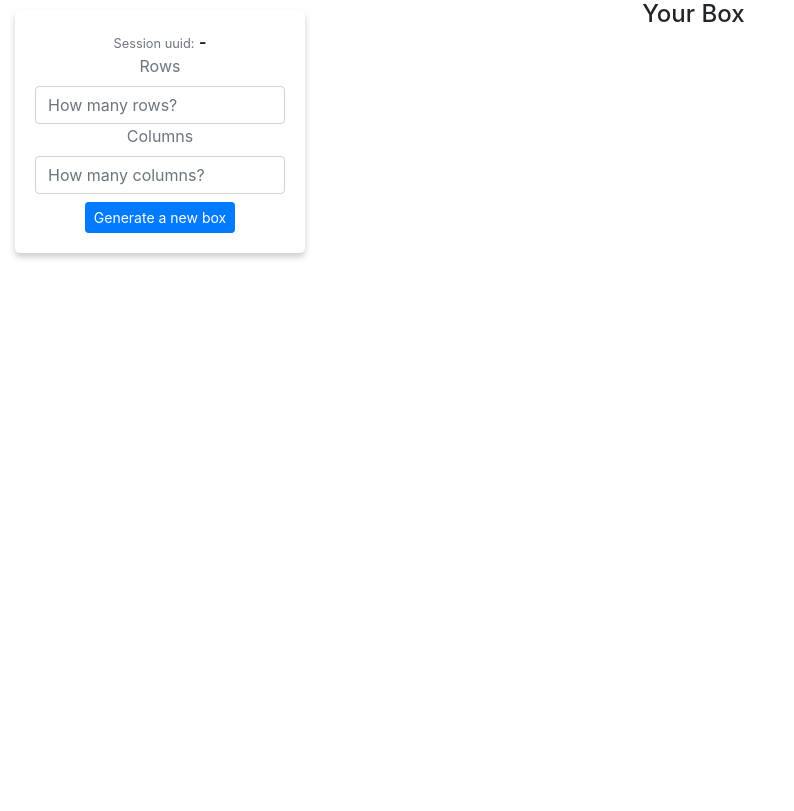
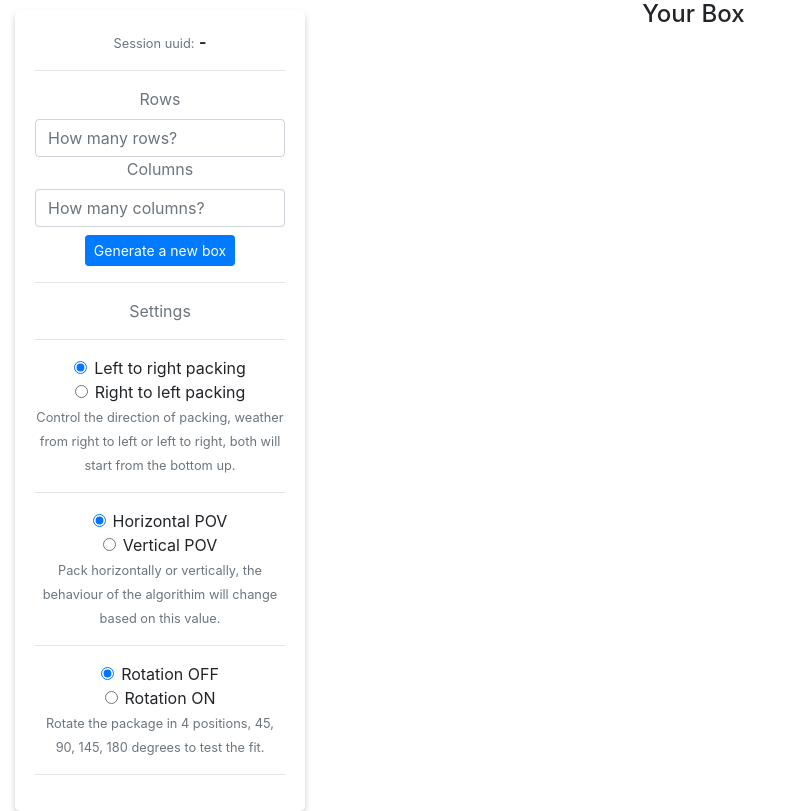
Before and after one commit to waseem-hamoolaila/alpha-augmented, a Django app: page /render-box/ in a window 1280 px wide. Shown: the whole page, without its empty margins (0-794 px from the left). Before the commit the page ends 259 px from the top, so only its background shows below. Run offline with Django 4.2, Linux system fonts and the light colour scheme; some libraries are stand-ins or nearby versions.

Commit message:
add settings

```diff
--- a/main/forms.py
+++ b/main/forms.py
@@ -2,6 +2,7 @@ from typing import Any, Dict
 from django import forms
 
 from .models import Session
+from processor.helpers import get_package_from_list
 
 
 class RenderBoxForm(forms.Form):
@@ -16,8 +17,8 @@ class RenderBoxForm(forms.Form):
         if not rows or not cols:
             raise forms.ValidationError("Both cols and rows are required to initial new box.")
 
-        if rows > 30 or cols > 30:
-            raise forms.ValidationError("30 is the max number for rows/cols")
+        if rows > 20 or cols > 20:
+            raise forms.ValidationError("20 is the max number for rows/cols")
 
     def initial_new_session(self):
         rows = self.cleaned_data.get("rows")
@@ -36,3 +37,40 @@ class RenderBoxForm(forms.Form):
 class PlacePackageForm(forms.Form):
     uuid = forms.UUIDField()
     package_id = forms.IntegerField()
+    rotation = forms.BooleanField(required=False)
+    rtl = forms.BooleanField(required=False)
+    vertical = forms.BooleanField(required=False)
+
+    session = None
+
+    def clean(self):
+        cleaned_data = self.cleaned_data
+
+        uuid = cleaned_data.get("uuid")
+        package_id = cleaned_data.get("package_id")
+
+        if not uuid:
+            raise forms.ValidationError("UUID is required, Please create a box and try again.")
+
+        try:
+            self.session = Session.objects.get(uuid=uuid)
+        except:
+            raise forms.ValidationError("UUID is not valid.")
+
+        if not get_package_from_list(identifier=package_id):
+            raise forms.ValidationError("Package id is not valid.")
+
+    def place(self):
+        rotation = self.cleaned_data.get("rotation")
+        rtl = self.cleaned_data.get("rtl")
+        vertical = self.cleaned_data.get("vertical")
+
+        result, new_matrix = self.session.place_package(self.cleaned_data.get("package_id"), rotation=rotation, rtl=rtl)
+
+        ctx = {
+            "result": result,
+            "box_matrix": new_matrix,
+            "uuid": self.cleaned_data.get("uuid"),
+        }
+
+        return ctx
--- a/main/urls.py
+++ b/main/urls.py
@@ -1,10 +1,11 @@
 from django.urls import path
 
-from .views import MainBoardView, RenderBoxView
+from .views import MainBoardView, RenderBoxView, PlacePackageView
 
 app_name = "main"
 
 urlpatterns = [
     path("", MainBoardView.as_view(), name="board"),
     path("render-box/", RenderBoxView.as_view(), name="render-box"),
+    path("place-package/", PlacePackageView.as_view(), name="place-package"),
 ]
--- a/templates/main/main_board.html
+++ b/templates/main/main_board.html
@@ -19,6 +19,7 @@
                 <div>
                     <small class="text-secondary">Session uuid:</small> <strong id="session-uuid-holder-id">-</strong>
                 </div>
+                <hr />
                 <label for="rows-input-id" class="text-secondary">Rows</label>
                 <input type="text"
                        name="rows"
@@ -32,6 +33,73 @@
                        class="form-control"
                        placeholder="How many columns?" />
                 <button class="btn btn-primary mt-2 btn-sm" id="render-box-btn">Generate a new box</button>
+                <hr />
+                <p class="text-secondary mt-2 mb-2">Settings</p>
+                <hr />
+                <div class="form-check">
+                    <input class="form-check-input"
+                           type="radio"
+                           name="rtl"
+                           value="false"
+                           checked
+                           id="ltr-input">
+                    <label class="form-check-label" for="ltr-input">Left to right packing</label>
+                </div>
+                <div class="form-check">
+                    <input class="form-check-input"
+                           type="radio"
+                           name="rtl"
+                           value="true"
+                           id="rtl-input">
+                    <label class="form-check-label" for="rtl-input">Right to left packing</label>
+                </div>
+                <small class="text-secondary">
+                    Control the direction of packing, weather from right to left or left to right, both will start
+                    from the bottom up.
+                </small>
+                <hr />
+                <div class="form-check">
+                    <input class="form-check-input"
+                           type="radio"
+                           name="vertical-pov"
+                           value="false"
+                           checked
+                           id="horizontal-input">
+                    <label class="form-check-label" for="horizontal-input">Horizontal POV</label>
+                </div>
+                <div class="form-check">
+                    <input class="form-check-input"
+                           type="radio"
+                           name="vertical-pov"
+                           value="true"
+                           id="vertical-input">
+                    <label class="form-check-label" for="vertical-input">Vertical POV</label>
+                </div>
+                <small class="text-secondary">
+                    Pack horizontally or vertically, the behaviour of the algorithim will change based on this value.
+                </small>
+                <hr />
+                <div class="form-check">
+                    <input class="form-check-input"
+                           type="radio"
+                           name="rotation"
+                           value="false"
+                           checked
+                           id="rotation-off-input">
+                    <label class="form-check-label" for="rotation-off-input">Rotation OFF</label>
+                </div>
+                <div class="form-check">
+                    <input class="form-check-input"
+                           type="radio"
+                           name="rotation"
+                           value="true"
+                           id="rotation-on-input">
+                    <label class="form-check-label" for="rotation-on-input">Rotation ON</label>
+                </div>
+                <small class="text-secondary">
+                    Rotate the package in 4 positions, 45, 90, 145, 180 degrees to test the fit.
+                </small>
+                <hr />
             </div>
         </div>
         <div class="col-md-7">
@@ -54,6 +122,8 @@
     <script>
     $(document).ready(function() {
 
+        var uuid = null
+
         $("#render-box-btn").click(function() {
             resetValidation()
 
@@ -72,6 +142,7 @@
                 data: payload,
                 success: (data) => {
                     render_box(data)
+                    uuid = data.uuid
                 },
                 error: (error) => {
                     renderValidations(error.responseJSON)
@@ -81,17 +152,19 @@
 
 
         function render_box(data) {
-
+            let cellSize = 60;
             $("#session-uuid-holder-id").text(data.uuid)
-
             let $box_container = $("#main-box-board-id")
             $box_container.empty()
             for (row in data.box_matrix) {
                 const rowElement = document.createElement('tr');
                 for (col in data.box_matrix[row]){
-                    const cellData = data.box_matrix[row][col][0];
+                    // const cellData = data.box_matrix[row][col][0];
                     const cellElement = document.createElement('td');
-                    cellElement.textContent = cellData;
+                    cellElement.style.backgroundColor = data.box_matrix[row][col][1];
+                    cellElement.style.width = cellSize + 'px';
+                    cellElement.style.height = cellSize + 'px';
+                    // cellElement.textContent = cellData;
                     rowElement.append(cellElement);
                 }
                 $box_container.append(rowElement)
@@ -111,6 +184,39 @@
             $errorsBox.css("display", "none")
             $errorsBox.text("")
         }
+
+        $(".package-card").on("click", function() {
+
+            const rtlValue = $("input[name='rtl']:checked").val();
+            const verticalPovValue = $("input[name='vertical-pov']:checked").val();
+            const rotationValue = $("input[name='rotation']:checked").val();
+
+            let package_id = $(this).data("id")
+
+            let payload = {
+                csrfmiddlewaretoken: "{{ csrf_token }}",
+                uuid: uuid,
+                package_id: package_id,
+                rtl: rtlValue,
+                vertical: verticalPovValue,
+                rotation: rotationValue,
+            }
+
+            $.ajax({
+                url: "{% url 'main:place-package' %}",
+                method: "post",
+                dataType: "json",
+                data: payload,
+                success: (data) => {
+                    render_box(data)
+                },
+                error: (error) => {
+                    renderValidations(error.responseJSON)
+                },
+            });
+
+
+        })
     })
 
     </script>
--- a/templates/main/packages_tag.html
+++ b/templates/main/packages_tag.html
@@ -20,12 +20,13 @@
 <div class="row">
     {% for package in packages %}
         <div class="col-md-2 col-sm-4 m-2">
-            <div class="d-flex flex-column align-items-center package-card">
+            <div class="d-flex flex-column align-items-center package-card"
+                 data-id="{{ package.identifier }}">
                 {% for row in package.structure %}
                     <div class="d-flex justify-content-center">
                         {% for col in row %}
                             <div class="shape {% if col == 1 %}solid{% else %}empty{% endif %}"
-                                 {% if col == 1 %} style="background-color: {{ package.color }}" {% endif %}></div>
+                                 {% if col == 1 %}style="background-color: {{ package.color }}"{% endif %}></div>
                         {% endfor %}
                     </div>
                 {% endfor %}
```
Also changed, not shown: main/models.py (+13 -4 lines), processor/fitting_utils.py (+4 -4 lines), main/views.py (line endings or trailing spaces).
